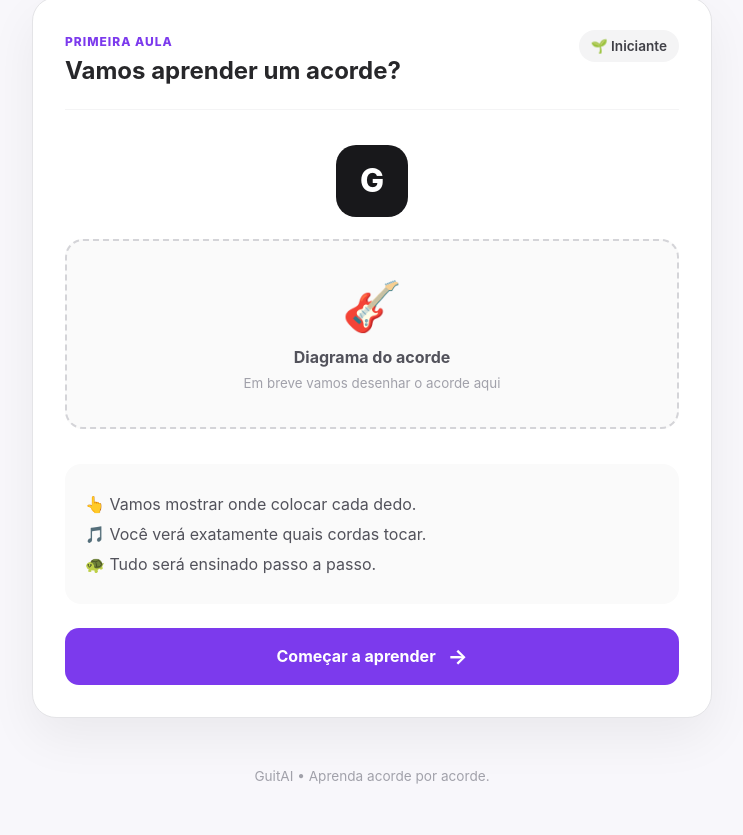
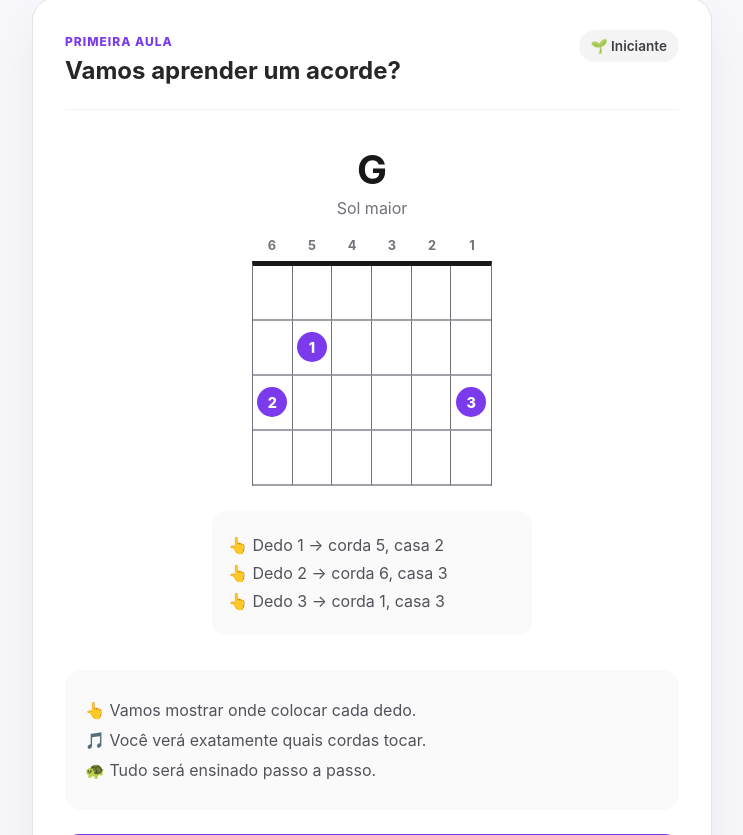
Before and after one commit to JuliaKristine/GuitAI, a React (Vite) app: page / in a window 1280 px wide. Shown: the part 568-1403 px from the top of the page, without its empty margins (268-1011 px from the left). Before the commit the page ends 1382 px from the top, so only its background shows below. Built offline with nearby package versions, Linux system fonts and the light colour scheme.

Commit message:
feat: adiciona primeiro diagrama de acorde

```diff
--- a/src/App.tsx
+++ b/src/App.tsx
@@ -1,3 +1,5 @@
+import ChordDiagram from './components/ChordDiagram/ChordDiagram'
+
 function App() {
   return (
     <main className="app">
@@ -38,21 +40,7 @@ function App() {
         </div>
 
         <div className="chord-area">
-          <div className="chord-name">
-            G
-          </div>
-
-          <div className="diagram-placeholder">
-            <span className="guitar">🎸</span>
-
-            <strong>
-              Diagrama do acorde
-            </strong>
-
-            <small>
-              Em breve vamos desenhar o acorde aqui
-            </small>
-          </div>
+          <ChordDiagram chord="G" />
         </div>
 
         <div className="instructions">
--- /dev/null
+++ b/src/components/ChordDiagram/ChordDiagram.tsx
@@ -0,0 +1,68 @@
+import { chords } from '../../data/chords'
+
+type ChordDiagramProps = {
+  chord: string
+}
+
+function ChordDiagram({ chord }: ChordDiagramProps) {
+  const chordData = chords[chord]
+
+  if (!chordData) {
+    return <p>Acorde não encontrado.</p>
+  }
+
+  const strings = [6, 5, 4, 3, 2, 1]
+  const frets = [1, 2, 3, 4]
+
+  return (
+    <div className="chord-diagram">
+      <h3>{chordData.name}</h3>
+
+      <p className="chord-full-name">
+        {chordData.displayName}
+      </p>
+
+      <div className="string-numbers">
+        {strings.map((string) => (
+          <span key={string}>{string}</span>
+        ))}
+      </div>
+
+      <div className="fretboard">
+        {frets.map((fret) =>
+          strings.map((string) => {
+            const finger = chordData.fingers.find(
+              (position) =>
+                position.string === string &&
+                position.fret === fret
+            )
+
+            return (
+              <div
+                className="fret-position"
+                key={`${string}-${fret}`}
+              >
+                {finger && (
+                  <span className="finger-dot">
+                    {finger.finger}
+                  </span>
+                )}
+              </div>
+            )
+          })
+        )}
+      </div>
+
+      <div className="chord-instructions">
+        {chordData.fingers.map((position) => (
+          <p key={`${position.string}-${position.fret}`}>
+            👆 Dedo {position.finger} → corda {position.string},
+            casa {position.fret}
+          </p>
+        ))}
+      </div>
+    </div>
+  )
+}
+
+export default ChordDiagram
--- a/src/data/chords.ts
+++ b/src/data/chords.ts
@@ -0,0 +1,46 @@
+export type FingerPosition = {
+  finger: number
+  string: number
+  fret: number
+}
+
+export type Chord = {
+  name: string
+  displayName: string
+  fingers: FingerPosition[]
+  strings: ('play' | 'mute')[]
+}
+
+export const chords: Record<string, Chord> = {
+  G: {
+    name: 'G',
+    displayName: 'Sol maior',
+
+    fingers: [
+      {
+        finger: 1,
+        string: 5,
+        fret: 2,
+      },
+      {
+        finger: 2,
+        string: 6,
+        fret: 3,
+      },
+      {
+        finger: 3,
+        string: 1,
+        fret: 3,
+      },
+    ],
+
+    strings: [
+      'play',
+      'play',
+      'play',
+      'play',
+      'play',
+      'play',
+    ],
+  },
+}
--- a/src/index.css
+++ b/src/index.css
@@ -279,3 +279,99 @@ footer {
     flex-direction: column;
   }
 }
+
+.chord-diagram {
+  width: 100%;
+  max-width: 320px;
+  margin: 0 auto;
+  text-align: center;
+}
+
+.chord-diagram h3 {
+  margin: 0;
+  font-size: 2.5rem;
+}
+
+.chord-full-name {
+  margin-top: 4px;
+  margin-bottom: 20px;
+  color: #71717a;
+}
+
+.string-numbers {
+  display: grid;
+  grid-template-columns: repeat(6, 1fr);
+
+  width: 240px;
+  margin: 0 auto 8px;
+
+  color: #71717a;
+  font-size: 0.8rem;
+  font-weight: 700;
+}
+
+.fretboard {
+  display: grid;
+  grid-template-columns: repeat(6, 1fr);
+  grid-template-rows: repeat(4, 55px);
+
+  width: 240px;
+  margin: 0 auto;
+
+  border-top: 5px solid #18181b;
+  border-left: 1px solid #71717a;
+  border-right: 1px solid #71717a;
+}
+
+.fret-position {
+  position: relative;
+
+  display: flex;
+  align-items: center;
+  justify-content: center;
+
+  border-right: 1px solid #71717a;
+  border-bottom: 2px solid #a1a1aa;
+}
+
+.fret-position:nth-child(6n) {
+  border-right: 0;
+}
+
+.finger-dot {
+  position: relative;
+  z-index: 2;
+
+  display: flex;
+  align-items: center;
+  justify-content: center;
+
+  width: 30px;
+  height: 30px;
+
+  background: #7c3aed;
+  color: white;
+
+  border-radius: 50%;
+
+  font-size: 0.9rem;
+  font-weight: 800;
+}
+
+.chord-instructions {
+  margin-top: 25px;
+
+  padding: 16px;
+
+  background: #fafafa;
+
+  border-radius: 14px;
+
+  text-align: left;
+}
+
+.chord-instructions p {
+  margin: 8px 0;
+
+  color: #52525b;
+}
```
Also changed, not shown: 1 other file (tests, documents, lock files or other folders).
